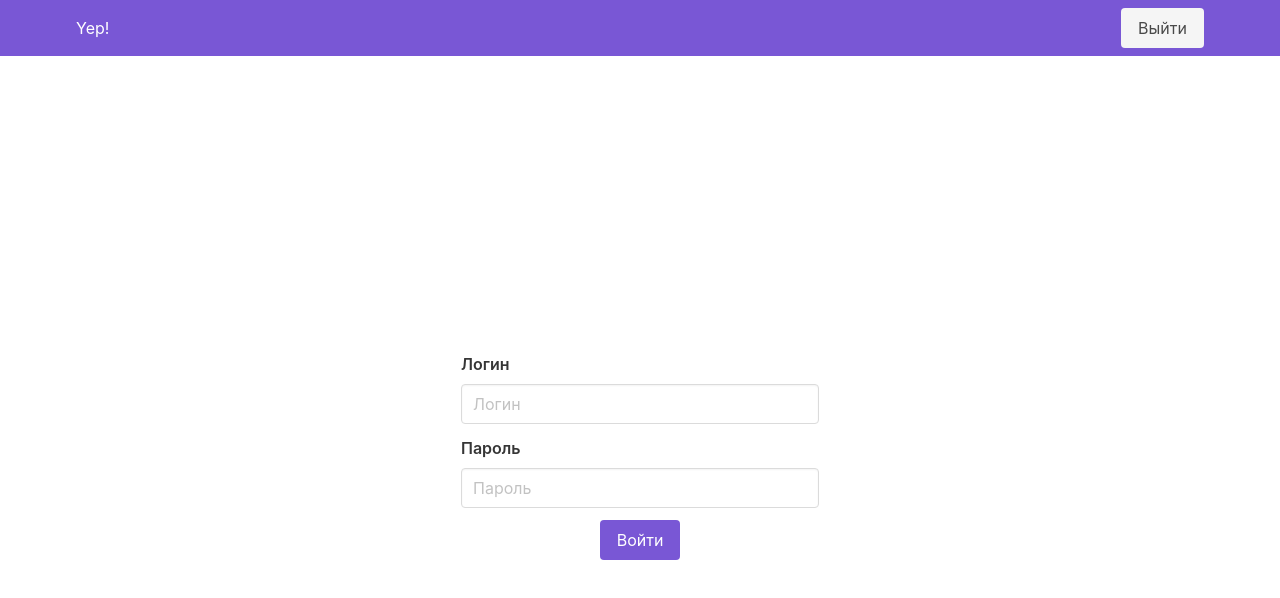
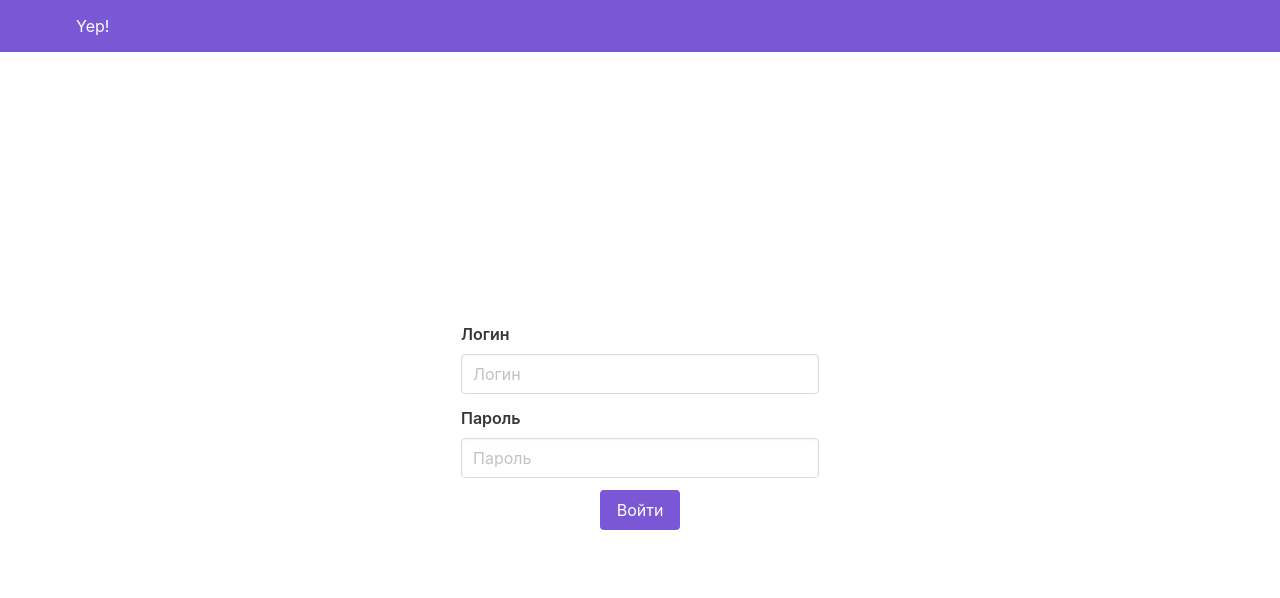
Before and after one commit to kaptn3/yep, a Vue app: page /login in a window 1280 px wide. Shown: the top 598 px of the page. Built offline with nearby package versions, Linux system fonts and the light colour scheme.

Commit message:
feat: height container, logout btn in login

```diff
--- a/src/components/Menu.vue
+++ b/src/components/Menu.vue
@@ -25,7 +25,10 @@
       </b-navbar-item>
     </template>
 
-    <template slot="end">
+    <template
+      v-if="$store.state.token"
+      slot="end"
+    >
       <b-navbar-item tag="div">
         <div class="buttons">
           <button
--- a/src/views/Login.vue
+++ b/src/views/Login.vue
@@ -88,7 +88,7 @@
 
 <style lang="scss" scoped>
   .login-page {
-    min-height: 100vh;
+    min-height: calc(100vh - 52px);
 
     &__btn {
       margin: auto;
```
